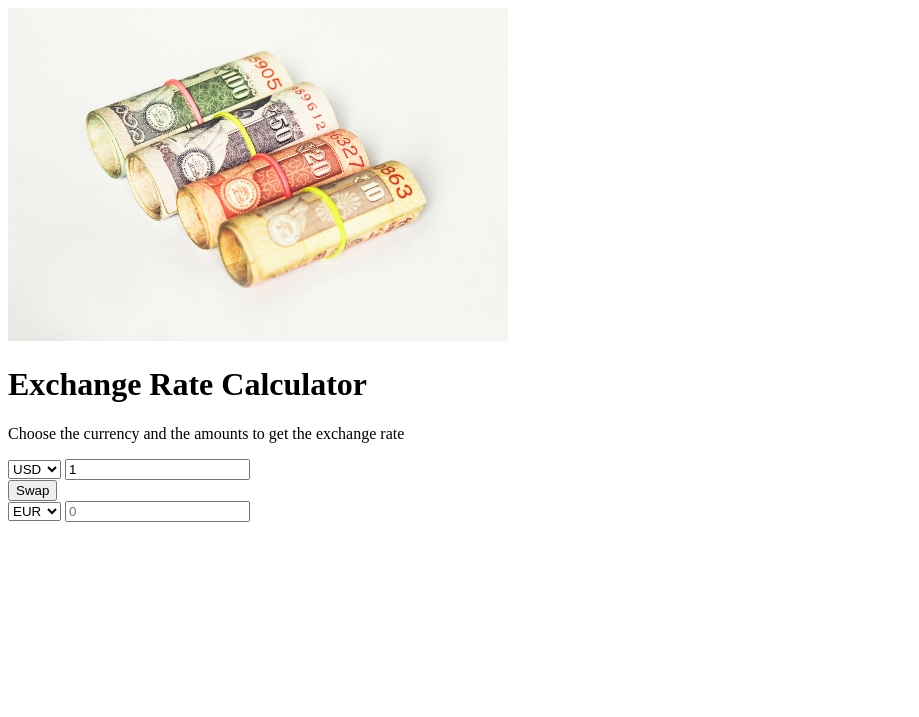
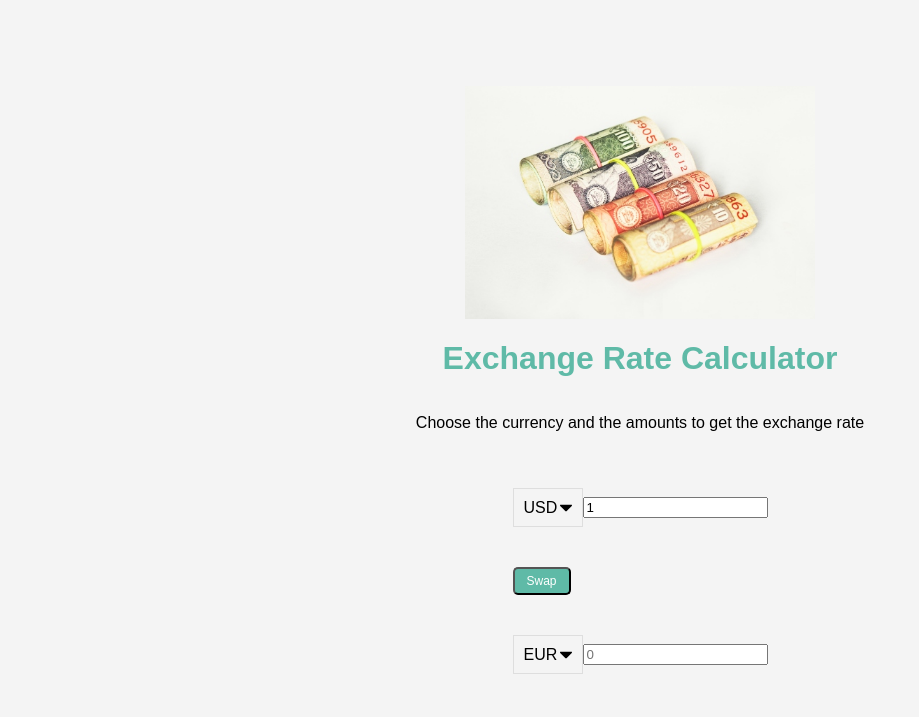
Before and after one commit to toberixng/20DaysJavaScript, a plain HTML site: page exchange-rate/index.html in a window 1280 px wide. Shown: the whole page, without its empty margins (0-919 px from the left). Drawn offline with Linux system fonts and the light colour scheme.

Commit message:
drop down update

```diff
--- a/exchange-rate/style.css
+++ b/exchange-rate/style.css
@@ -1,12 +1,12 @@
-/* :root {
+:root {
     --primary-color: #5fbaa7;
-  } */
+  }
 
-  /* * {
+ * {
     box-sizing: border-box;
-  } */
+  }
 
-  /* body {
+  body {
     background-color: #f4f4f4;
     font-family: Arial, Helvetica, sans-serif;
     display: flex;
@@ -16,37 +16,37 @@
     height: 100vh;
     margin: 0;
     padding: 20px;
-  } */
+  }
 
-  /* h1 {
+  h1 {
     color: var(--primary-color);
-  } */
+  }
 
-  /* p {
+  p {
     text-align: center;
-  } */
+  }
 
-  /* .btn {
+  .btn {
     color: #fff;
     background: var(--primary-color);
     cursor: pointer;
     border-radius: 5px;
     font-size: 12px;
     padding: 5px 12px;
-  } */
+  }
 
-  /* .money-img {
-    width: 150px;
-  } */
+  .money-img {
+    width: 350px;
+  }
 
-  /* .currency {
+  .currency {
     padding: 40px 0;
     display: flex;
     align-items: center;
     justify-content: space-between;
-  } */
+  }
 
-  /* .currency select {
+  .currency select {
     padding: 10px 20px 10px 10px;
     -moz-appearance: none;
     -webkit-appearance: none;
@@ -58,7 +58,7 @@
     background-position: right 10px top 50%, 0, 0;
     background-size: 12px auto, 100%;
     background-repeat: no-repeat;
-  } */
+  }
 
   /* .currency input {
     border: 0;
```
